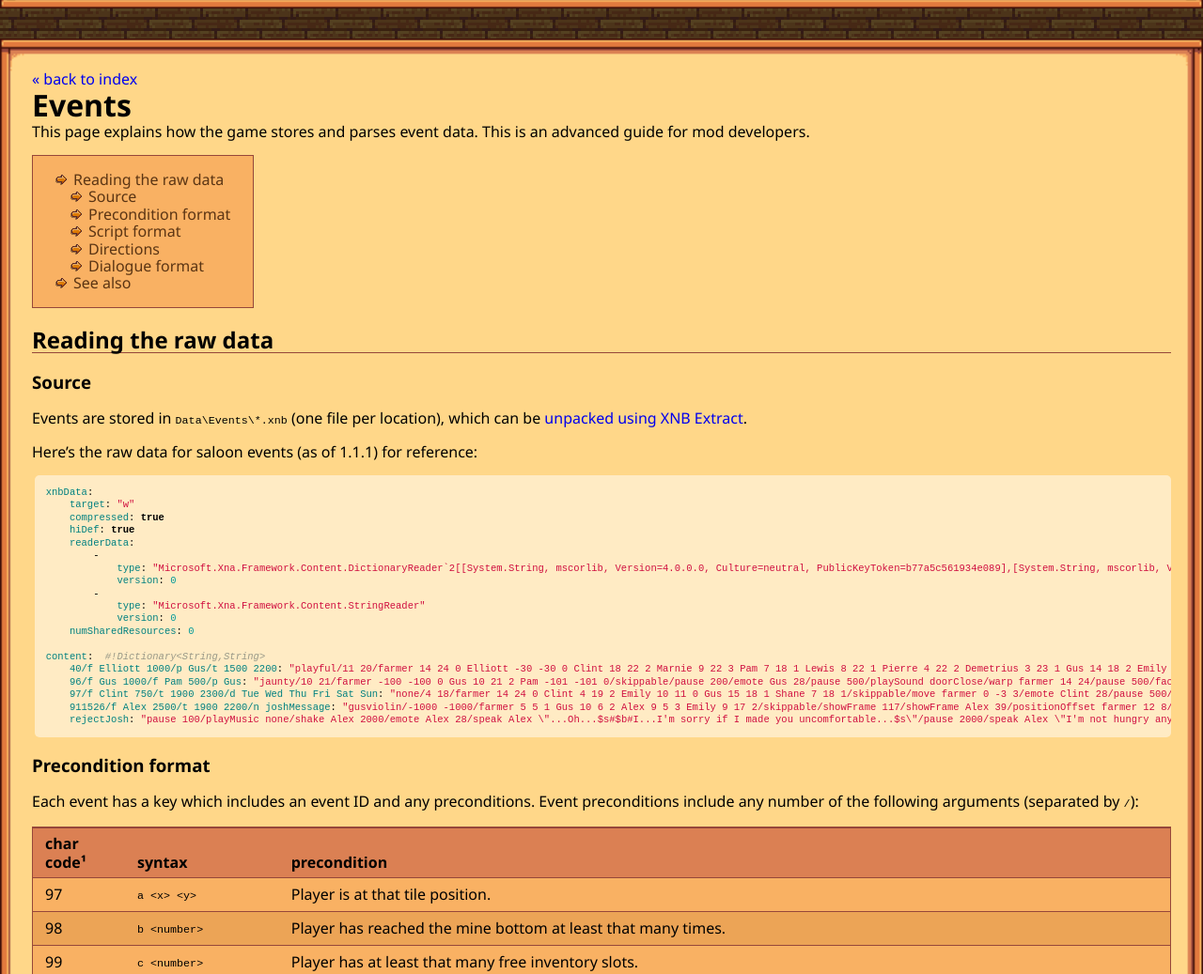
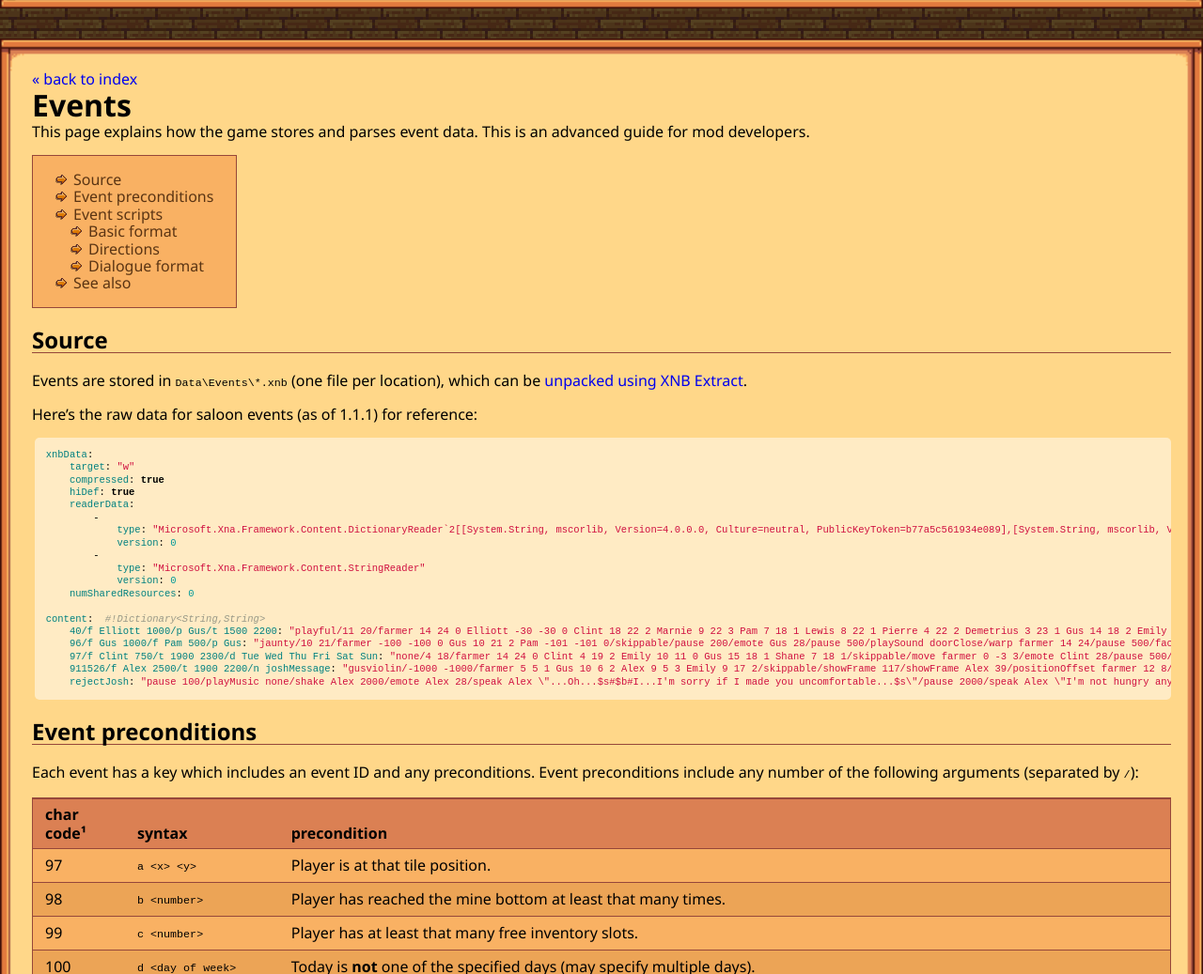
Before and after one commit to Pathoschild/canimod.github.io, a Jekyll site: the page built from for-devs/events.md, in a window 1280 px wide and 1400 px high. Shown: the part 363-1400 px from the top of the window at 94% size. Built offline with Jekyll 4.4.1, drawn with Linux system fonts in a browser that asks for light colours; nearby versions of some CDN libraries; some of the changed text lies outside the part shown.

Commit message:
tweak event guide headers

````diff
--- a/for-devs/events.md
+++ b/for-devs/events.md
@@ -9,9 +9,7 @@
     - /guides/events
 ---
 
-## Reading the raw data
-
-### Source
+## Source
 Events are stored in `Data\Events\*.xnb` (one file per location), which can be
 [unpacked using XNB Extract](creating-an-xnb-mod#unpacking).
 
@@ -39,7 +37,7 @@
     rejectJosh: "pause 100/playMusic none/shake Alex 2000/emote Alex 28/speak Alex \"...Oh...$s#$b#I...I'm sorry if I made you uncomfortable...$s\"/pause 2000/speak Alex \"I'm not hungry anymore...$s\"/viewport move 1 1 5000/globalFade/viewport -1000 -1000/pause 4000/end dialogue Alex \"...$l\"" #!String
 ```
 
-### Precondition format
+## Event preconditions
 Each event has a key which includes an event ID and any preconditions. Event preconditions include
 any number of the following arguments (separated by `/`):
 
@@ -77,7 +75,8 @@
 For example, Clint's Saloon heart event preconditions are `97/f Clint 750/t 1900 2300/d Tue Wed Thu
 Fri Sat Sun`, which means _event #97, requires 3 hearts with Clint, between 7pm and 11pm on Monday_.
 
-### Script format
+## Event scripts
+### Basic format
 Each event has a value which is the event script. This specifies what happens in the event —
 everything from lighting and music to NPC movement and dialogue. The script consists of multiple
 commands separated by `/` characters.
````
